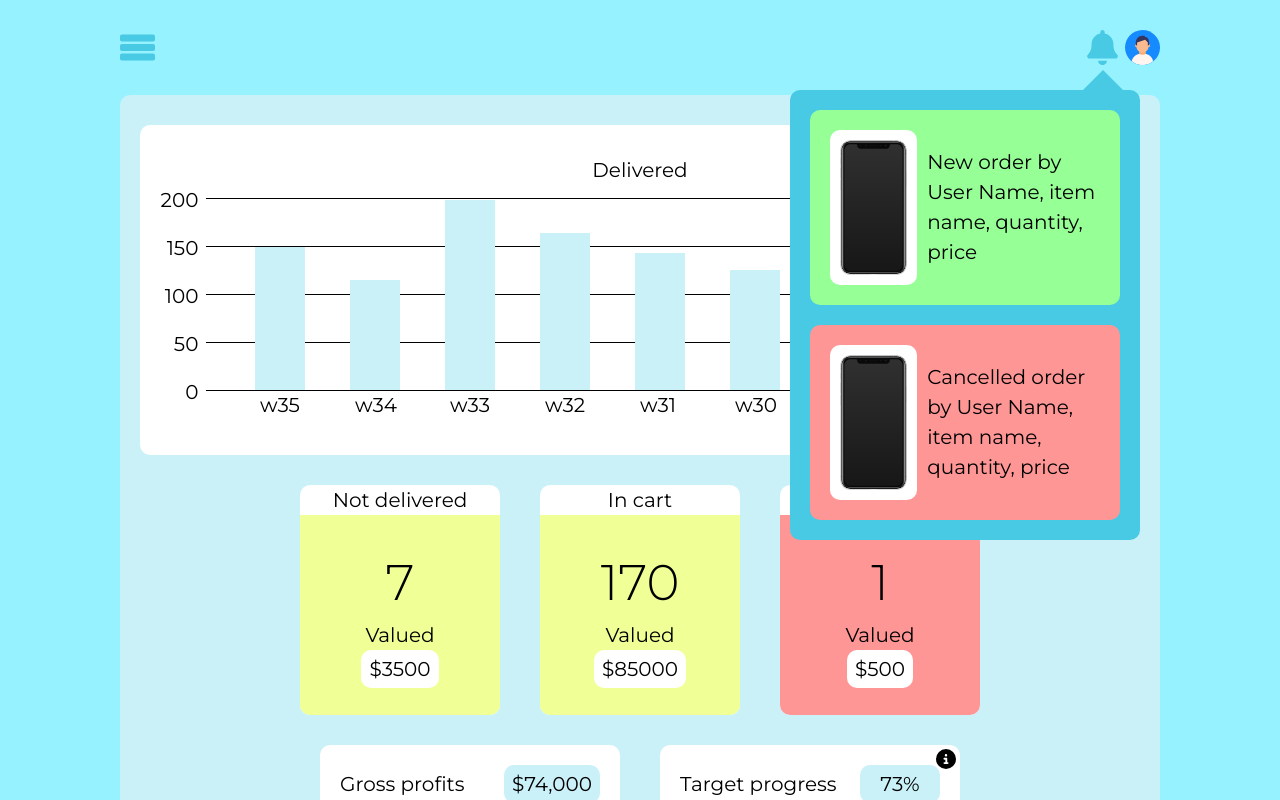
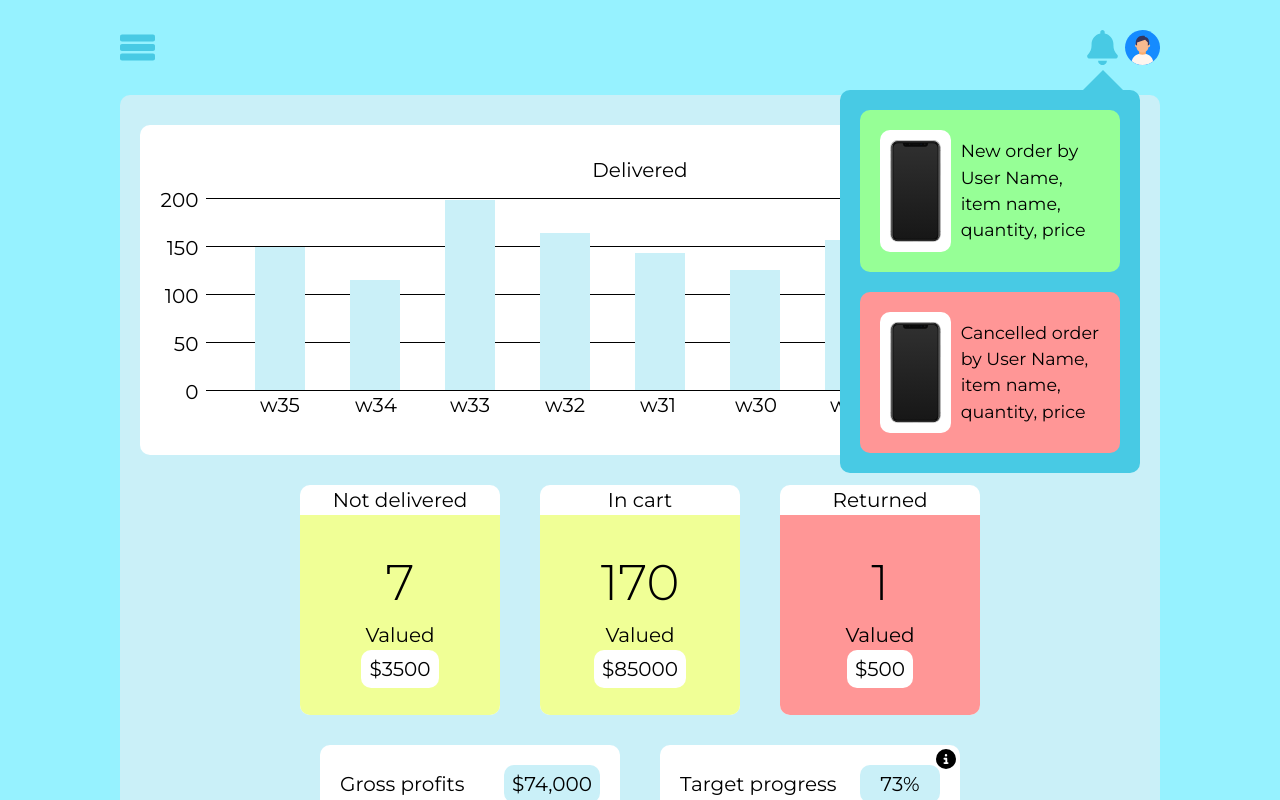
Before and after one commit to lazarevkristijan/sales-dashboard, a React (Vite) app: page / in a window 1280 px wide. Both pictures are taken after a click on the picture 1102 px from the left and 47 px from the top of the page. Shown: the top 800 px of the page. Built offline with nearby package versions, Linux system fonts and the light colour scheme.

Commit message:
size changes top

```diff
--- a/components/Notification.tsx
+++ b/components/Notification.tsx
@@ -3,7 +3,7 @@ const Notification = ({ evaluation }: { evaluation: boolean }) => {
     <div
       className={`${
         evaluation ? "light-success" : "light-danger"
-      } rou flex justify-between mb-[20px] p-[20px]`}
+      } rou flex justify-between mb-[20px] p-[20px] smText`}
     >
       <div className="bg-[#fff] p-[10px] rou mr-[10px] w-1/3 my-auto">
         <img
--- a/components/NotificationPanel.tsx
+++ b/components/NotificationPanel.tsx
@@ -2,7 +2,7 @@ import { Notification } from "."
 
 const NotificationPanel = () => {
   return (
-    <div className="light-blue3 p-[20px] pb-0 rou max-w-[350px] absolute z-[1] right-[20px] top-[60px]">
+    <div className="light-blue3 p-[20px] pb-0 rou max-w-[300px] absolute z-[1] right-[20px] top-[60px]">
       <div
         className=" w-0 h-0 absolute -top-[20px] right-[7.5px]"
         style={{
--- a/components/Profile.tsx
+++ b/components/Profile.tsx
@@ -2,13 +2,14 @@ import { ProfileMenuButton, RectBtn } from "."
 
 const Profile = () => {
   return (
-    <div className="profileText light-blue3 p-[20px] rou max-w-[350px] absolute z-[1] -right-[10px] top-[60px]">
+    <div className="smText light-blue3 p-[20px] rou max-w-[350px] absolute z-[1] right-0 top-[60px]">
       <div
         className="w-0 h-0 absolute -top-[20px] right-0"
         style={{
           borderLeft: "30px solid transparent",
           borderRight: "30px solid transparent",
           borderBottom: "30px solid #48CAE4",
+          rotate: "15deg",
         }}
       ></div>
       <div className="flex justify-between">
--- a/src/index.css
+++ b/src/index.css
@@ -17,7 +17,7 @@
   font-size: 20px;
 }
 
-.profileText {
+.smText {
   font-size: 17.5px;
 }
 
```
